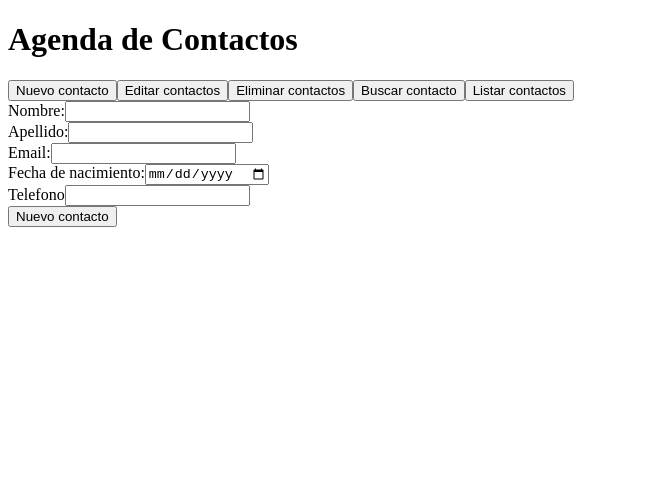
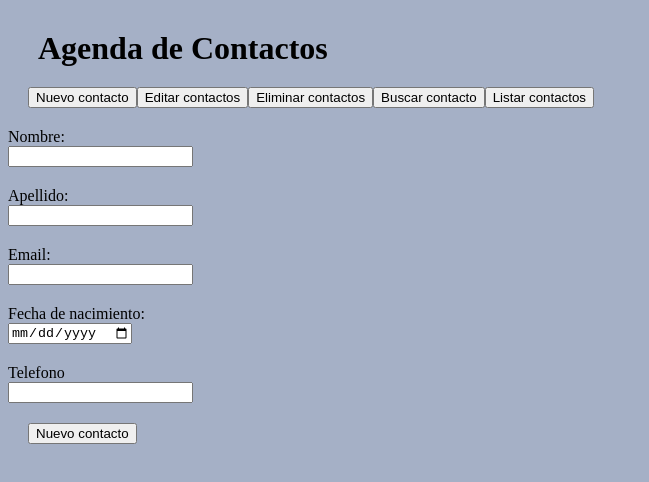
Before and after one commit to MatiasTibaldo/contac-agenda, a React (Create React App) app in the folder frontend/: page /new in a window 1280 px wide. Shown: the top 482 px of the page, without its empty margins (0-649 px from the left). Built offline with nearby package versions, Linux system fonts and the light colour scheme.

Commit message:
cambios visuales

```diff
--- a/frontend/public/index.html
+++ b/frontend/public/index.html
@@ -1,5 +1,5 @@
 <!DOCTYPE html>
-<html lang="en">
+<html lang="en" style="background: #a5b0c6;">
   <head>
     <meta charset="utf-8" />
     <link rel="icon" href="%PUBLIC_URL%/favicon.ico" />
--- a/frontend/src/Header.js
+++ b/frontend/src/Header.js
@@ -4,7 +4,8 @@ import { Link } from 'react-router-dom'
 export default function HomePage() {
   return (
     <div className="container">
-      <h1>Agenda de Contactos</h1>
+      <h1 style={{margin: "30px 0 20px 30px"}}>Agenda de Contactos</h1>
+      <div style={{marginLeft:"20px"}} >
         <Link to="/new">
           <button>
               <span>Nuevo contacto</span>
@@ -31,5 +32,6 @@ export default function HomePage() {
           </button>
         </Link>
       </div>
+    </div>
   )
 }
--- a/frontend/src/pages/ListContact.jsx
+++ b/frontend/src/pages/ListContact.jsx
@@ -31,10 +31,10 @@ export default class ListContact extends React.Component   {
     }
 
     render(){
-        const list = this.props.listContact?this.props.listContact:this.state.listContact;
+        const list = this.props.listContact ? this.props.listContact : this.state.listContact;
         this.items = list.map((item, key) =>
             <li key={key} style={{border: '1px solid black', margin: 10, maxWidth:500}}>
-                <div style={{display:"inline"}}>
+                <div >
                     <div>
                         <strong>
                             Nombre:
--- a/frontend/src/pages/NewContact.jsx
+++ b/frontend/src/pages/NewContact.jsx
@@ -37,6 +37,14 @@ export default class newContact extends React.Component   {
             .post('http://localhost:9000/contactAPI/new', newContact)
             .then(() => {
                 alert("Contacto creado");
+                this.setState({
+                    id:"",
+                    name:"",
+                    lastName:"",
+                    email:"",
+                    birthDate: "",
+                    phone:"",
+                })
             })
 
             .catch(err => {
@@ -49,27 +57,30 @@ export default class newContact extends React.Component   {
     render(){
         return (
             <form className = "NewContactForm">
-                <div>
+                <div style={{marginTop:20 }}>
                     Nombre:
-                    <input className = "NameInput" name = "Nombre" required value={this.state.name} onChange={this.handleNameChange}></input>
                 </div>
-                <div>
+                <input className = "NameInput" name = "Nombre" required value={this.state.name} onChange={this.handleNameChange}></input>
+                <div style={{marginTop:20 }}>
                     Apellido:
-                    <input className = "LastNameInput" name = "Apellido" required value={this.state.lastName} onChange={this.handleLastNameChange}></input>
                 </div>
-                <div>
+                <input className = "LastNameInput" name = "Apellido" required value={this.state.lastName} onChange={this.handleLastNameChange}></input>
+
+                <div style={{marginTop:20 }}>
                     Email:
-                    <input className = "EmailInput" type = "email" name = "Email" value={this.state.email} onChange={this.handleEmailChange}></input>
                 </div>
-                <div>
+                <input className = "EmailInput" type = "email" name = "Email" value={this.state.email} onChange={this.handleEmailChange}></input>
+                <div style={{marginTop:20 }}>
                     Fecha de nacimiento:
-                    <input className = "BirthDateInput" type = "date" name= "Fecha de nacimiento"value={this.state.birthDate} onChange={this.handleBirthDateChange}></input>
                 </div>
-                <div>
+                <input className = "BirthDateInput" type = "date" name= "Fecha de nacimiento"value={this.state.birthDate} onChange={this.handleBirthDateChange}></input>
+                <div style={{marginTop:20 }}>
                     Telefono
-                    <input className = "PhoneInput" name = "Numero de telefono"value={this.state.phone} onChange={this.handlePhoneChange}></input>
                 </div>
-                <button type="button" onClick={this.handleNewContact}>Nuevo contacto</button>
+                <input className = "PhoneInput" type="number" name = "Numero de telefono"value={this.state.phone} onChange={this.handlePhoneChange}></input>
+                <div style={{margin:20 }}>
+                   <button type="button" onClick={this.handleNewContact}>Nuevo contacto</button>
+                </div>
             </form>
         );
     }
```
Lines whose indentation alone changed are shown as unchanged.
